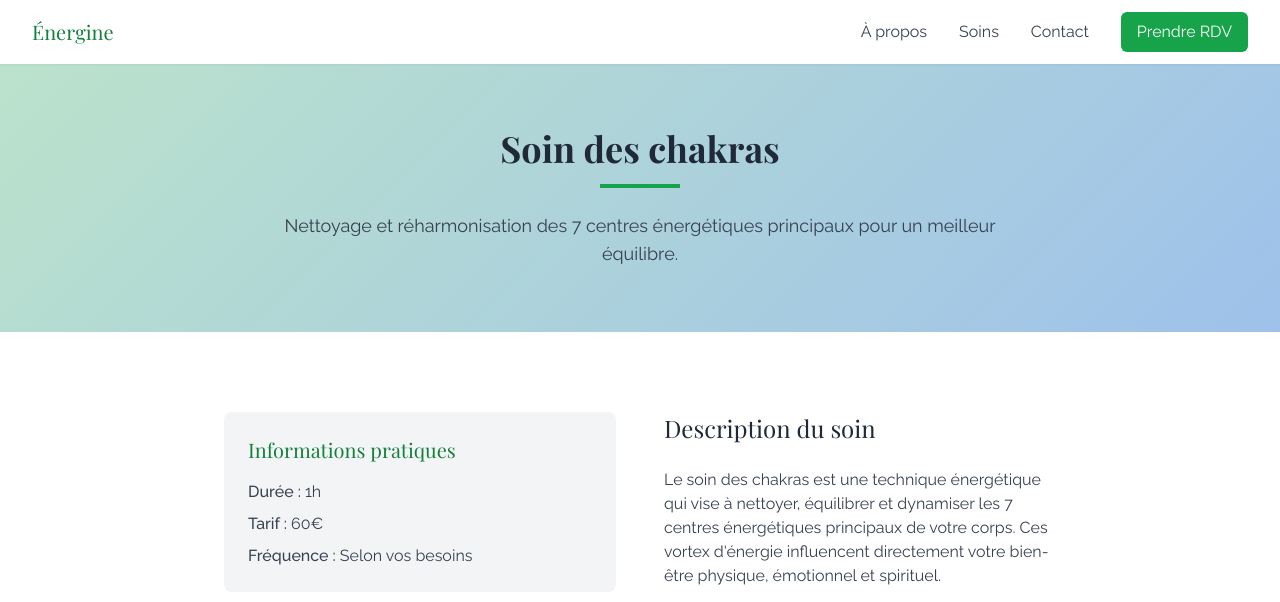
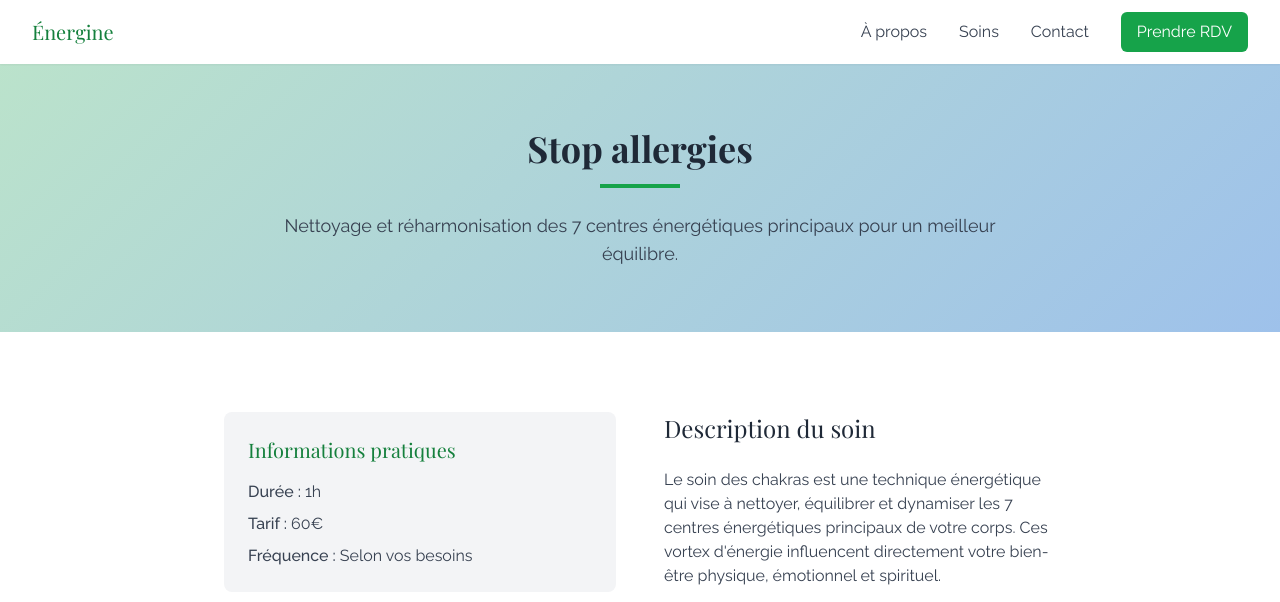
Before and after one commit to DynaFlo/Energine, a plain HTML site: page stop-allergies.html in a window 1280 px wide. Shown: the top 602 px of the page. Drawn offline with nearby package versions, Linux system fonts and the light colour scheme.

Commit message:
Update stop-allergies.html

```diff
--- a/stop-allergies.html
+++ b/stop-allergies.html
@@ -3,7 +3,7 @@
 <head>
     <meta charset="UTF-8">
     <meta name="viewport" content="width=device-width, initial-scale=1.0">
-    <title>Soin des chakras | Énergine</title>
+    <title>Stop allergies | Énergine</title>
     <script src="https://cdn.tailwindcss.com"></script>
     <link href="https://unpkg.com/aos@2.3.1/dist/aos.css" rel="stylesheet">
     <script src="https://unpkg.com/aos@2.3.1/dist/aos.js"></script>
@@ -51,7 +51,7 @@
     <section class="hero-gradient py-16">
         <div class="max-w-7xl mx-auto px-4 sm:px-6 lg:px-8">
             <div class="text-center">
-                <h1 class="text-3xl md:text-4xl font-bold title-font text-gray-800 mb-4">Soin des chakras</h1>
+                <h1 class="text-3xl md:text-4xl font-bold title-font text-gray-800 mb-4">Stop allergies</h1>
                 <div class="w-20 h-1 bg-green-600 mx-auto mb-6"></div>
                 <p class="text-lg text-gray-700 max-w-3xl mx-auto">Nettoyage et réharmonisation des 7 centres énergétiques principaux pour un meilleur équilibre.</p>
             </div>
```
